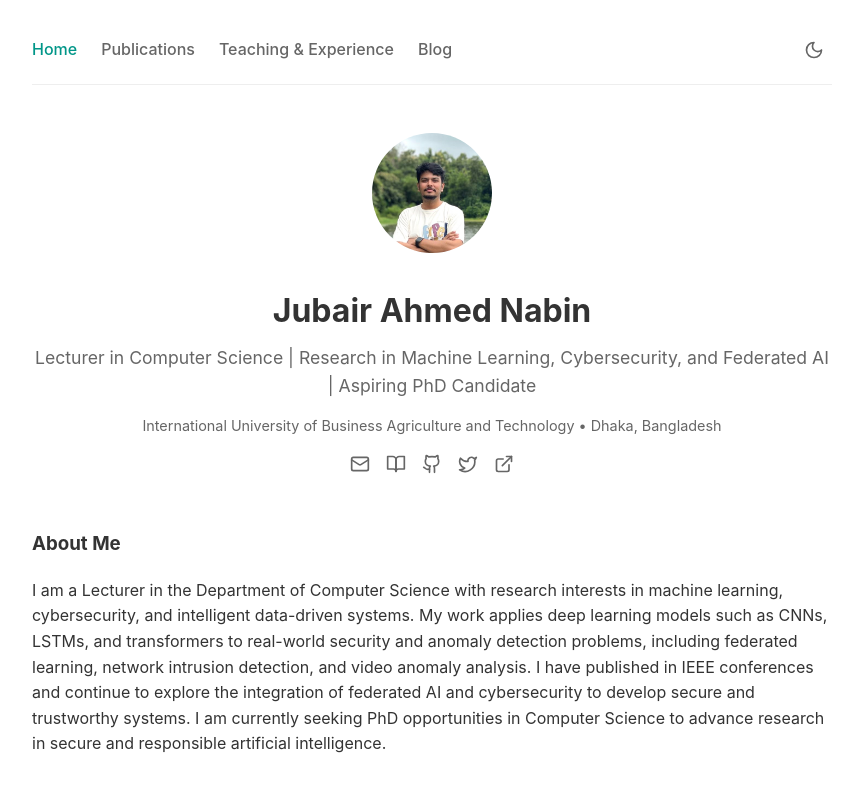
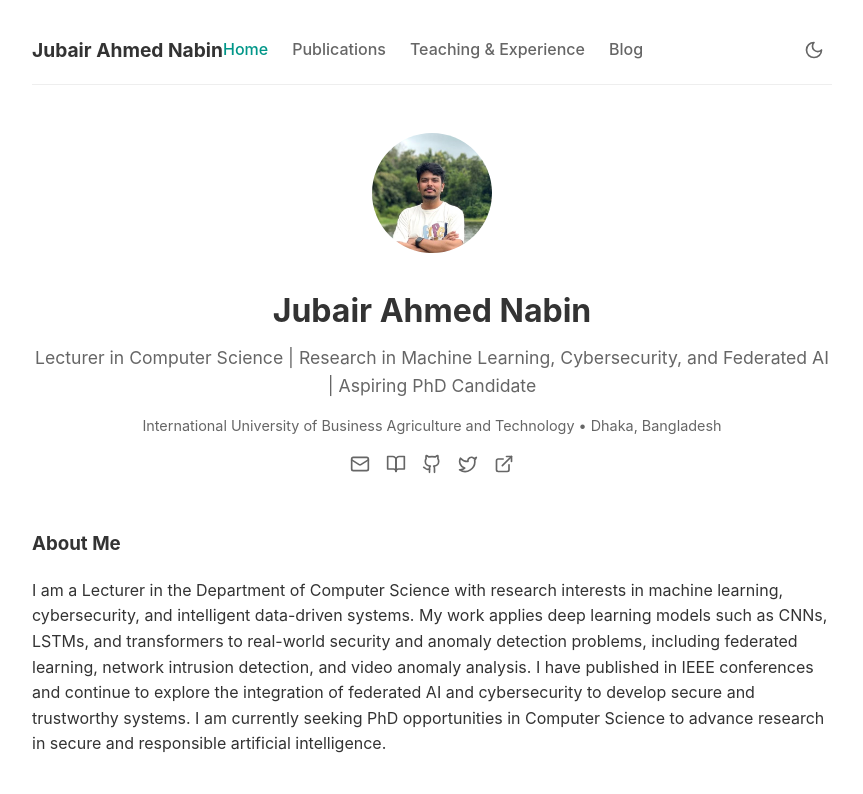
Before and after one commit to nabin47/nabin47.github.io, a React (Vite) app: page / in a window 1280 px wide. Shown: the top 794 px of the page, without its empty margins (208-1071 px from the left). Built offline with nearby package versions, Linux system fonts and the light colour scheme.

Commit message:
Update navbar to include user name

```diff
--- a/src/components/Layout.jsx
+++ b/src/components/Layout.jsx
@@ -1,5 +1,5 @@
 import React, { useState } from 'react';
-import { NavLink, Outlet } from 'react-router-dom';
+import { NavLink, Outlet, Link } from 'react-router-dom';
 import { Mail, BookOpen, Github, Twitter, ExternalLink, Menu, X } from 'lucide-react';
 import profileData from '../data/profile.json';
 import ThemeToggle from './ThemeToggle';
@@ -20,6 +20,9 @@ export default function Layout() {
                                 {isMenuOpen ? <X size={24} /> : <Menu size={24} />}
                             </button>
                         </div>
+                        <Link to="/" className="nav-brand" onClick={closeMenu}>
+                            {profileData.name}
+                        </Link>
                         <div className="theme-toggle-wrapper">
                             <ThemeToggle />
                         </div>
--- a/src/index.css
+++ b/src/index.css
@@ -76,6 +76,19 @@ nav a {
 nav a:hover,
 nav a.active {
   color: var(--link-color);
+}
+
+.nav-brand {
+  font-weight: 700;
+  font-size: 1.2rem;
+  color: var(--text-color);
+  text-decoration: none;
+  white-space: nowrap;
+}
+
+.nav-brand:hover {
+  color: var(--link-color);
+  text-decoration: none;
 }
 
 h1,
@@ -363,6 +376,10 @@ a:hover {
   .profile-name {
     font-size: 1.5rem;
   }
+
+  .nav-brand {
+    font-size: 1rem;
+  }
 }
 
 @media (min-width: 601px) {
```
